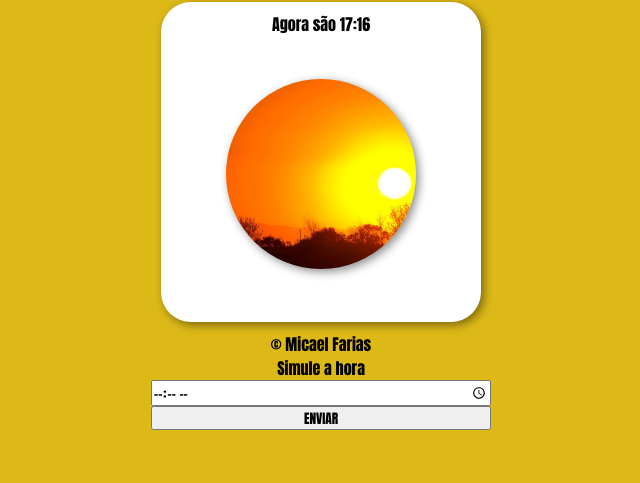
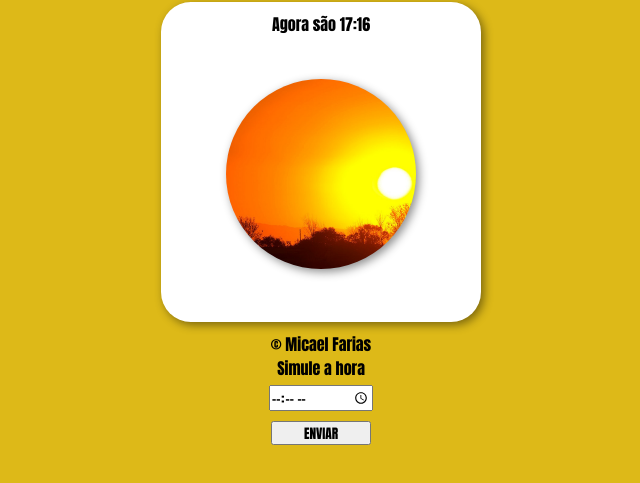
Before and after one commit to micaelfariasdev/projeto-horas, a plain HTML site: page index.html in a window 1280 px wide. Shown: the part 107-590 px from the top of the page, without its empty margins (319-959 px from the left). Drawn offline with Linux system fonts and the light colour scheme.

Commit message:
cor do texto a noite

```diff
--- a/index.html
+++ b/index.html
@@ -47,6 +47,12 @@
       h1 {
         margin-top: 50px;
       }
+
+      input {
+        justify-self: center;
+        width: 100px;
+        margin: 5px;
+      }
     </style>
   </head>
   <body>
@@ -65,7 +71,7 @@
     <input type="time" name="simularhora" id="idsimularhora" />
     <input type="button" value="ENVIAR" onclick="clicar(), devTime()" />
     <script>
-    document.addEventListener("DOMContentLoaded", devTime);
+      document.addEventListener("DOMContentLoaded", devTime);
       var time = new Date();
       var txthour = document.querySelector("span#idhoras");
       var txtmin = document.querySelector("span#idmin");
@@ -93,6 +99,7 @@
         } else {
           document.body.style.background = "rgb(55, 69, 146)";
           img.style.backgroundImage = "url(image/noite.png)";
+          document.body.style.color = "white";
         }
       }
     </script>
```
